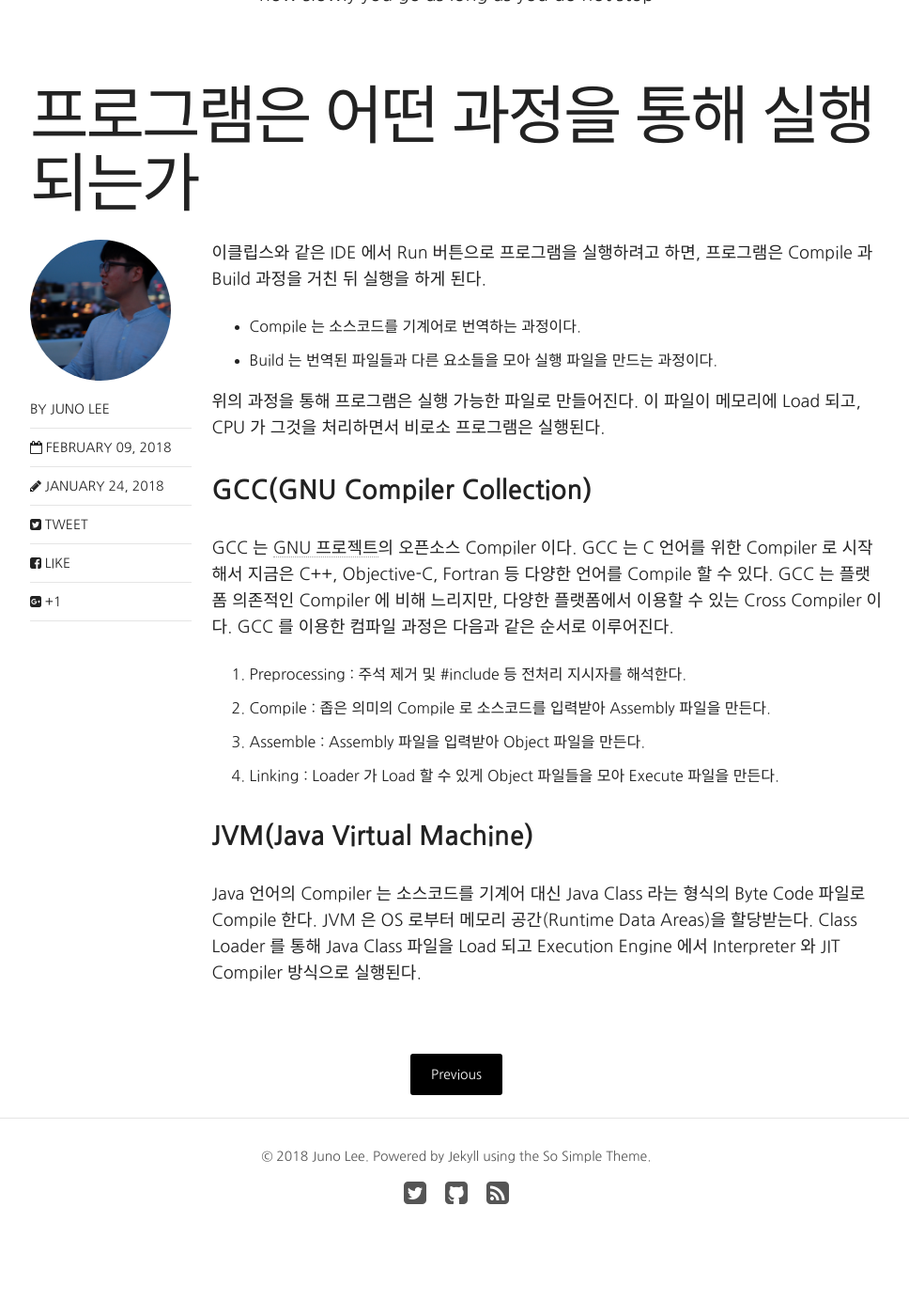
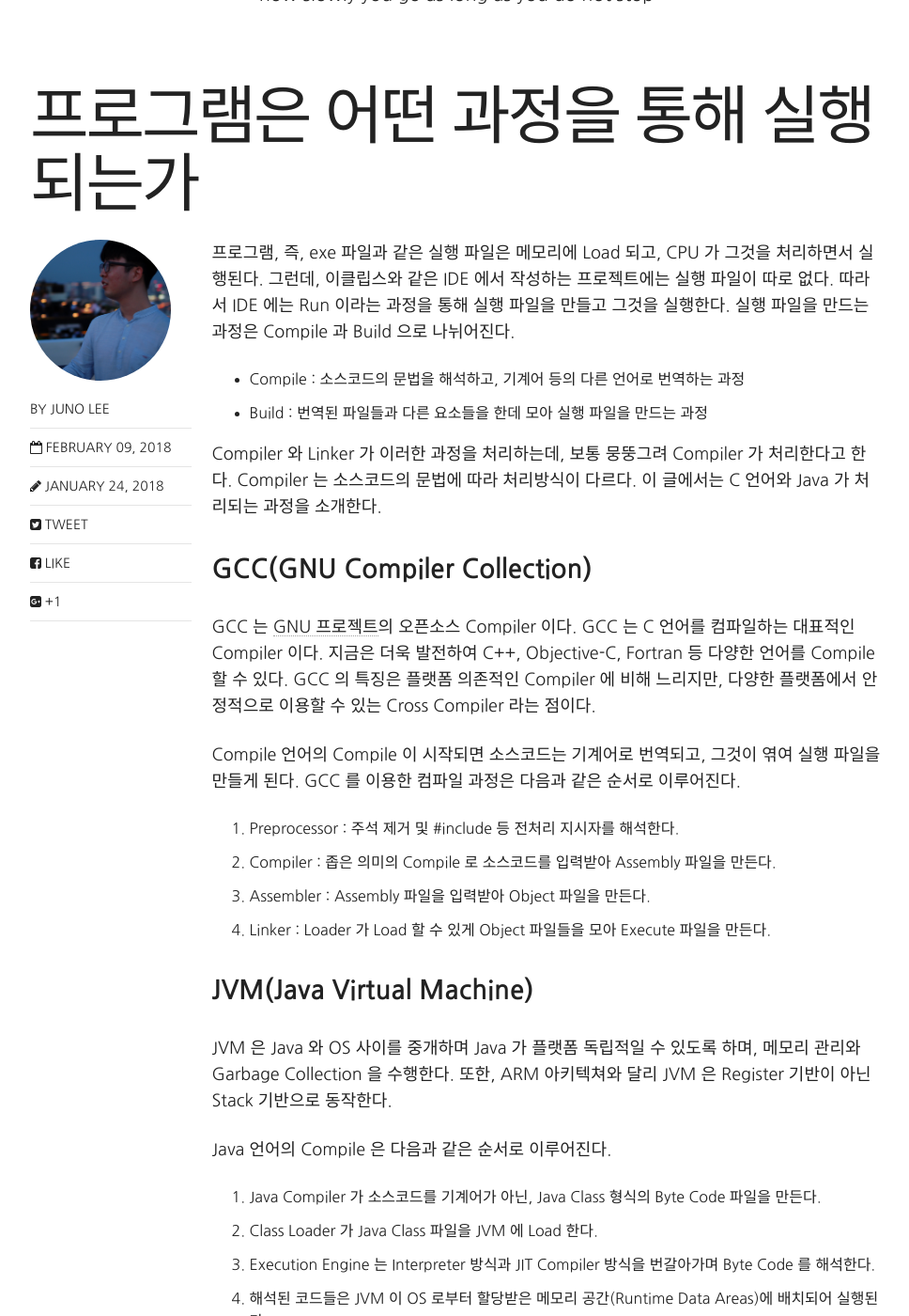
Before and after one commit to johanneslee/johanneslee.github.io, a Jekyll site: the page built from _posts/articles/2018-02-09-page15.md, in a window 1280 px wide and 1400 px high, scrolled down 413 px. Shown: the whole window at 94% size, without its empty margins (154-1122 px from the left). Built offline with Jekyll 4.4.1, drawn with Linux system fonts in a browser that asks for light colours; nearby versions of some CDN libraries; some web fonts are replaced; some of the changed text lies outside the part shown.

Commit message:
Update Posts

```diff
--- a/_posts/articles/2018-02-09-page15.md
+++ b/_posts/articles/2018-02-09-page15.md
@@ -8,22 +8,31 @@ comments: true
 share: true
 ---
 
-이클립스와 같은 IDE 에서 Run 버튼으로 프로그램을 실행하려고 하면, 프로그램은 Compile 과 Build 과정을 거친 뒤 실행을 하게 된다.
+프로그램, 즉, exe 파일과 같은 실행 파일은 메모리에 Load 되고, CPU 가 그것을 처리하면서 실행된다. 그런데, 이클립스와 같은 IDE 에서 작성하는 프로젝트에는 실행 파일이 따로 없다. 따라서 IDE 에는 Run 이라는 과정을 통해 실행 파일을 만들고 그것을 실행한다. 실행 파일을 만드는 과정은 Compile 과 Build 으로 나뉘어진다.
 
-* Compile 는 소스코드를 기계어로 번역하는 과정이다.
-* Build 는 번역된 파일들과 다른 요소들을 모아 실행 파일을 만드는 과정이다.
+* Compile : 소스코드의 문법을 해석하고, 기계어 등의 다른 언어로 번역하는 과정
+* Build : 번역된 파일들과 다른 요소들을 한데 모아 실행 파일을 만드는 과정
 
-위의 과정을 통해 프로그램은 실행 가능한 파일로 만들어진다. 이 파일이 메모리에 Load 되고, CPU 가 그것을 처리하면서 비로소 프로그램은 실행된다.
+Compiler 와 Linker 가 이러한 과정을 처리하는데, 보통 뭉뚱그려 Compiler 가 처리한다고 한다. Compiler 는 소스코드의 문법에 따라 처리방식이 다르다. 이 글에서는 C 언어와 Java 가 처리되는 과정을 소개한다.
 
 ### GCC(GNU Compiler Collection)
 
-GCC 는 [GNU 프로젝트](http://www.gnu.org/gnu/thegnuproject.html)의 오픈소스 Compiler 이다. GCC 는 C 언어를 위한 Compiler 로 시작해서 지금은 C++, Objective-C, Fortran 등 다양한 언어를 Compile 할 수 있다. GCC 는 플랫폼 의존적인 Compiler 에 비해 느리지만, 다양한 플랫폼에서 이용할 수 있는 Cross Compiler 이다. GCC 를 이용한 컴파일 과정은 다음과 같은 순서로 이루어진다.
+GCC 는 [GNU 프로젝트](http://www.gnu.org/gnu/thegnuproject.html)의 오픈소스 Compiler 이다. GCC 는 C 언어를 컴파일하는 대표적인 Compiler 이다. 지금은 더욱 발전하여 C++, Objective-C, Fortran 등 다양한 언어를 Compile 할 수 있다. GCC 의 특징은 플랫폼 의존적인 Compiler 에 비해 느리지만, 다양한 플랫폼에서 안정적으로 이용할 수 있는 Cross Compiler 라는 점이다.
 
-1. Preprocessing : 주석 제거 및 #include 등 전처리 지시자를 해석한다.
-2. Compile : 좁은 의미의 Compile 로 소스코드를 입력받아 Assembly 파일을 만든다.
-3. Assemble : Assembly 파일을 입력받아 Object 파일을 만든다.
-4. Linking : Loader 가 Load 할 수 있게 Object 파일들을 모아 Execute 파일을 만든다.
+Compile 언어의 Compile 이 시작되면 소스코드는 기계어로 번역되고, 그것이 엮여 실행 파일을 만들게 된다. GCC 를 이용한 컴파일 과정은 다음과 같은 순서로 이루어진다.
+
+1. Preprocessor : 주석 제거 및 #include 등 전처리 지시자를 해석한다.
+2. Compiler : 좁은 의미의 Compile 로 소스코드를 입력받아 Assembly 파일을 만든다.
+3. Assembler : Assembly 파일을 입력받아 Object 파일을 만든다.
+4. Linker : Loader 가 Load 할 수 있게 Object 파일들을 모아 Execute 파일을 만든다.
 
 ### JVM(Java Virtual Machine)
 
-Java 언어의 Compiler 는 소스코드를 기계어 대신 Java Class 라는 형식의 Byte Code 파일로 Compile 한다. JVM 은 OS 로부터 메모리 공간(Runtime Data Areas)을 할당받는다. Class Loader 를 통해 Java Class 파일을 Load 되고 Execution Engine 에서 Interpreter 와 JIT Compiler 방식으로 실행된다.
+JVM 은 Java 와 OS 사이를 중개하며 Java 가 플랫폼 독립적일 수 있도록 하며, 메모리 관리와 Garbage Collection 을 수행한다. 또한, ARM 아키텍쳐와 달리 JVM 은 Register 기반이 아닌 Stack 기반으로 동작한다.
+
+Java 언어의 Compile 은 다음과 같은 순서로 이루어진다.
+
+1. Java Compiler 가 소스코드를 기계어가 아닌, Java Class 형식의 Byte Code 파일을 만든다.
+2. Class Loader 가 Java Class 파일을 JVM 에 Load 한다.
+3. Execution Engine 는 Interpreter 방식과 JIT Compiler 방식을 번갈아가며 Byte Code 를 해석한다.
+4. 해석된 코드들은 JVM 이 OS 로부터 할당받은 메모리 공간(Runtime Data Areas)에 배치되어 실행된다.
```
Also changed, not shown: _posts/articles/2018-01-14-page12.md (+1 -1 lines), _posts/articles/2018-02-06-page14.md (added, +158 -0 lines).
